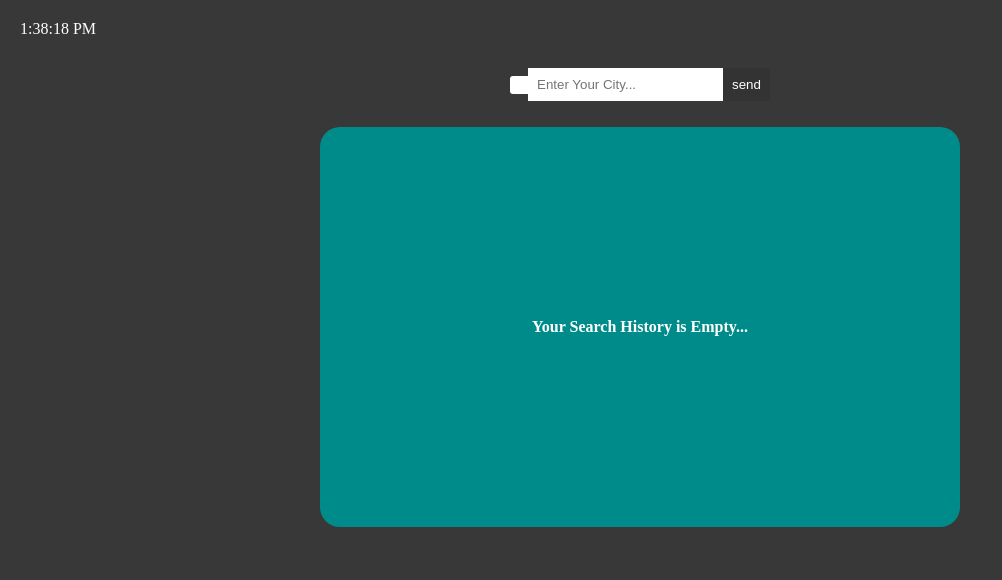
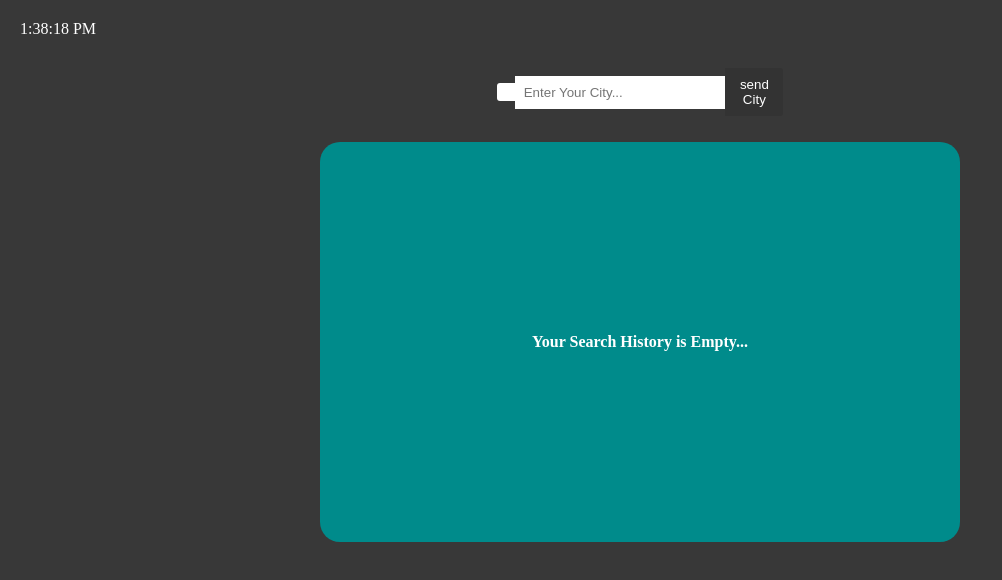
Before and after one commit to Hadis79/weather-react, a React (Create React App) app: page / in a window 1280 px wide. Shown: the top 580 px of the page, without its empty margins (0-1002 px from the left). Built offline with nearby package versions, Linux system fonts and the light colour scheme.

Commit message:
trace branch update

```diff
--- a/src/components/InputWeather/InputWeather.js
+++ b/src/components/InputWeather/InputWeather.js
@@ -54,7 +54,7 @@ const InputWeather = ({ getDataFromInput }) => {
           onKeyDown={onKeyDownHandler}
         />
         <button className="send-btn" onClick={submitedHandler}>
-          send
+          send City
         </button>
         <ToastContainer />
       </div>
```
